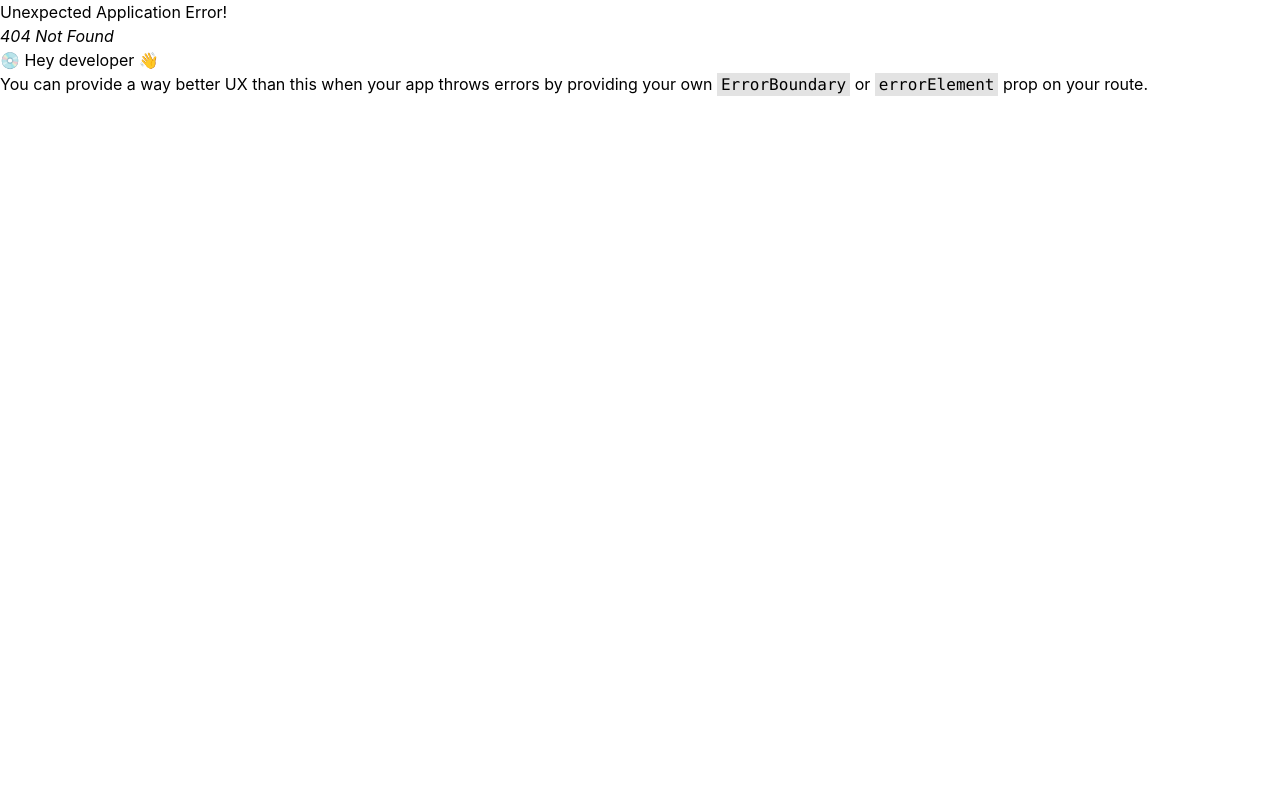
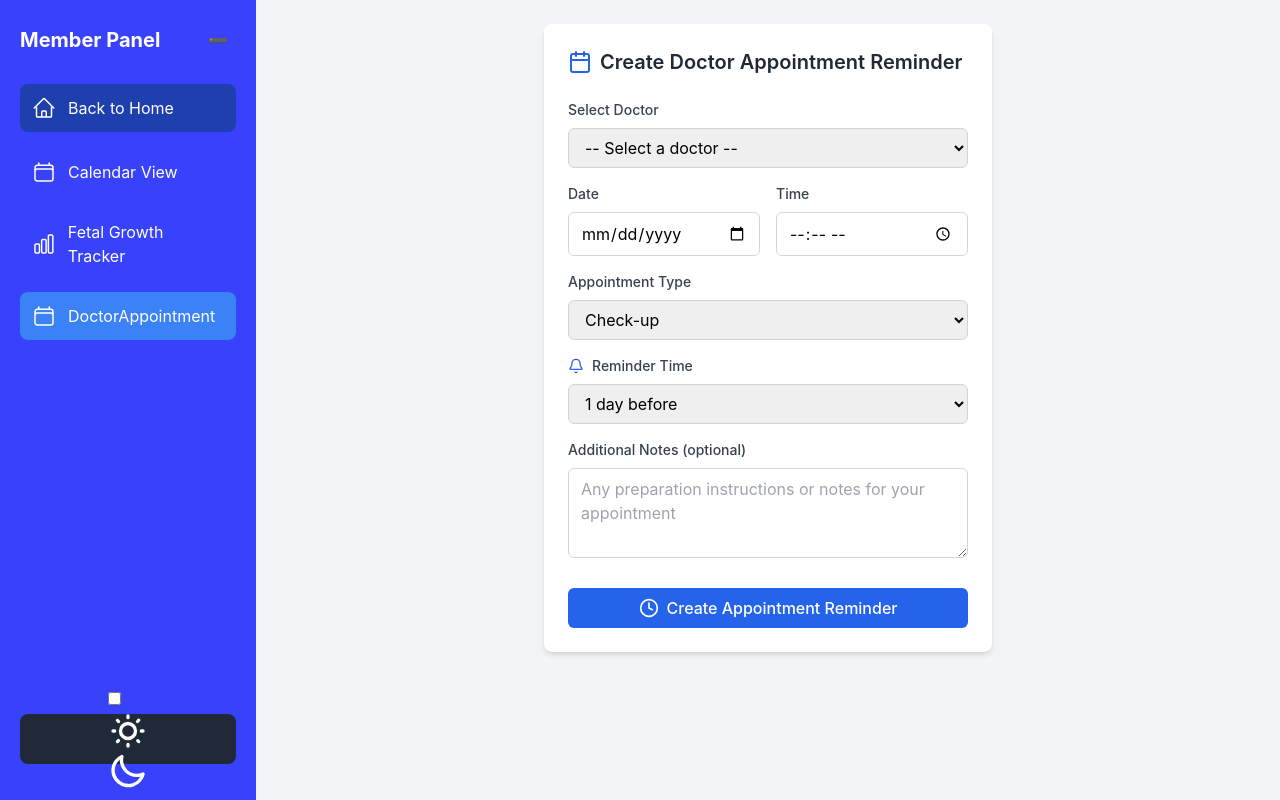
Before and after one commit to thanhdong06/PGSystem_FE, a React (Vite) app: page /member/DoctorAppointmentReminder in a window 1280 px wide. Before the commit this address had no page. Built offline with nearby package versions, Linux system fonts and the light colour scheme.

Commit message:
[Tuan] Update new process DoctorAppointmentReminder =

```diff
--- a/src/App.jsx
+++ b/src/App.jsx
@@ -27,6 +27,7 @@ import AdminLayout from "./components/layout/AdminLayout";
 import { ToastContainer } from "react-toastify";
 import "react-toastify/dist/ReactToastify.css";
 import MembershipManagement from "./pages/admin/Memberships/Memberships";
+import DoctorAppointmentReminder from "./pages/DoctorAppointment/DoctorAppointment";
 
 
 function App() {
@@ -62,6 +63,7 @@ function App() {
         { index: true, element: <Navigate to="/member/reminder" replace /> },
         { path: "reminder", element: <CalendarView /> },
         { path: "fetalgrowthtracker", element: <FatalGrowthTracker /> },
+        { path: "DoctorAppointmentReminder", element: <DoctorAppointmentReminder/> },
       ],
     },
     {
--- /dev/null
+++ b/src/pages/DoctorAppointment/DoctorAppointment.jsx
@@ -0,0 +1,263 @@
+import React, { useState, useEffect } from 'react';
+import { Calendar, Clock, Bell } from 'lucide-react';
+
+// Main component for creating doctor appointment reminders
+const DoctorAppointmentReminder = () => {
+  // State for form data
+  const [appointmentData, setAppointmentData] = useState({
+    doctorName: '',
+    appointmentDate: '',
+    appointmentTime: '',
+    appointmentType: 'Check-up',
+    reminderTime: '1 day before',
+    notes: '',
+  });
+
+  // State for doctors list (would typically come from an API)
+  const [doctors, setDoctors] = useState([]);
+  // State for tracking form submission
+  const [isSubmitted, setIsSubmitted] = useState(false);
+  // State for validation errors
+  const [errors, setErrors] = useState({});
+
+  // Effect to fetch doctors (simulated here)
+  useEffect(() => {
+    // In a real application, this would be an API call
+    // Here we're simulating with mock data
+    setTimeout(() => {
+      setDoctors([
+        { id: 1, name: 'Dr. Sarah Johnson', specialty: 'Cardiology' },
+        { id: 2, name: 'Dr. Michael Chen', specialty: 'Family Medicine' },
+        { id: 3, name: 'Dr. Priya Patel', specialty: 'Pediatrics' },
+        { id: 4, name: 'Dr. James Wilson', specialty: 'Orthopedics' },
+      ]);
+    }, 500);
+  }, []);
+
+  // Handle input changes
+  const handleInputChange = (e) => {
+    const { name, value } = e.target;
+    setAppointmentData({
+      ...appointmentData,
+      [name]: value,
+    });
+
+    // Clear error for this field when user starts typing
+    if (errors[name]) {
+      setErrors({
+        ...errors,
+        [name]: null,
+      });
+    }
+  };
+
+  // Validate form before submission
+  const validateForm = () => {
+    const newErrors = {};
+
+    // Required fields validation
+    if (!appointmentData.doctorName) newErrors.doctorName = 'Please select a doctor';
+    if (!appointmentData.appointmentDate) newErrors.appointmentDate = 'Please select a date';
+    if (!appointmentData.appointmentTime) newErrors.appointmentTime = 'Please select a time';
+
+    // Date validation - ensure it's not in the past
+    if (appointmentData.appointmentDate) {
+      const selectedDate = new Date(appointmentData.appointmentDate);
+      const today = new Date();
+      today.setHours(0, 0, 0, 0);
+
+      if (selectedDate < today) {
+        newErrors.appointmentDate = 'Appointment date cannot be in the past';
+      }
+    }
+
+    setErrors(newErrors);
+    return Object.keys(newErrors).length === 0;
+  };
+
+  // Handle form submission
+  const handleSubmit = (e) => {
+    e.preventDefault();
+
+    // Validate before proceeding
+    if (!validateForm()) return;
+
+    // In a real application, this would call an API to save the appointment
+    console.log('Creating calendar reminder:', appointmentData);
+
+    // Show success message
+    setIsSubmitted(true);
+
+    // Reset form after 3 seconds
+    setTimeout(() => {
+      setIsSubmitted(false);
+      setAppointmentData({
+        doctorName: '',
+        appointmentDate: '',
+        appointmentTime: '',
+        appointmentType: 'Check-up',
+        reminderTime: '1 day before',
+        notes: '',
+      });
+    }, 3000);
+  };
+
+  // Appointment type options
+  const appointmentTypes = [
+    'Check-up',
+    'pregnancy check-up schedule',
+    'Procedure',
+    'tests to be performed',
+    'vaccination schedule',
+    'Other'
+  ];
+
+  // Reminder time options
+  const reminderOptions = [
+    '15 minutes before',
+    '30 minutes before',
+    '1 hour before',
+    '2 hours before',
+    '1 day before',
+    '2 days before',
+    '1 week before'
+  ];
+
+  return (
+    <div className="max-w-md mx-auto bg-white rounded-lg shadow-md p-6">
+      <div className="flex items-center mb-6">
+        <Calendar className="text-blue-600 mr-2" />
+        <h2 className="text-xl font-semibold text-gray-800">Create Doctor Appointment Reminder</h2>
+      </div>
+
+      {isSubmitted ? (
+        <div className="bg-green-100 border border-green-400 text-green-700 px-4 py-3 rounded mb-4">
+          <p className="font-medium">Appointment reminder created successfully!</p>
+          <p>Your appointment with {appointmentData.doctorName} has been added to your calendar.</p>
+        </div>
+      ) : (
+        <form onSubmit={handleSubmit}>
+          {/* Doctor Selection */}
+          <div className="mb-4">
+            <label className="block text-gray-700 text-sm font-medium mb-2" htmlFor="doctorName">
+              Select Doctor
+            </label>
+            <select
+              id="doctorName"
+              name="doctorName"
+              value={appointmentData.doctorName}
+              onChange={handleInputChange}
+              className={`w-full px-3 py-2 border rounded-md ${errors.doctorName ? 'border-red-500' : 'border-gray-300'}`}
+            >
+              <option value="">-- Select a doctor --</option>
+              {doctors.map(doctor => (
+                <option key={doctor.id} value={doctor.name}>
+                  {doctor.name} - {doctor.specialty}
+                </option>
+              ))}
+            </select>
+            {errors.doctorName && <p className="text-red-500 text-xs mt-1">{errors.doctorName}</p>}
+          </div>
+
+          {/* Date and Time Selection */}
+          <div className="grid grid-cols-2 gap-4 mb-4">
+            <div>
+              <label className="block text-gray-700 text-sm font-medium mb-2" htmlFor="appointmentDate">
+                Date
+              </label>
+              <input
+                type="date"
+                id="appointmentDate"
+                name="appointmentDate"
+                value={appointmentData.appointmentDate}
+                onChange={handleInputChange}
+                className={`w-full px-3 py-2 border rounded-md ${errors.appointmentDate ? 'border-red-500' : 'border-gray-300'}`}
+              />
+              {errors.appointmentDate && <p className="text-red-500 text-xs mt-1">{errors.appointmentDate}</p>}
+            </div>
+            <div>
+              <label className="block text-gray-700 text-sm font-medium mb-2" htmlFor="appointmentTime">
+                Time
+              </label>
+              <input
+                type="time"
+                id="appointmentTime"
+                name="appointmentTime"
+                value={appointmentData.appointmentTime}
+                onChange={handleInputChange}
+                className={`w-full px-3 py-2 border rounded-md ${errors.appointmentTime ? 'border-red-500' : 'border-gray-300'}`}
+              />
+              {errors.appointmentTime && <p className="text-red-500 text-xs mt-1">{errors.appointmentTime}</p>}
+            </div>
+          </div>
+
+          {/* Appointment Type */}
+          <div className="mb-4">
+            <label className="block text-gray-700 text-sm font-medium mb-2" htmlFor="appointmentType">
+              Appointment Type
+            </label>
+            <select
+              id="appointmentType"
+              name="appointmentType"
+              value={appointmentData.appointmentType}
+              onChange={handleInputChange}
+              className="w-full px-3 py-2 border border-gray-300 rounded-md"
+            >
+              {appointmentTypes.map(type => (
+                <option key={type} value={type}>{type}</option>
+              ))}
+            </select>
+          </div>
+
+          {/* Reminder Time */}
+          <div className="mb-4">
+            <label className="block text-gray-700 text-sm font-medium mb-2" htmlFor="reminderTime">
+              <div className="flex items-center">
+                <Bell className="text-blue-600 mr-2 h-4 w-4" />
+                <span>Reminder Time</span>
+              </div>
+            </label>
+            <select
+              id="reminderTime"
+              name="reminderTime"
+              value={appointmentData.reminderTime}
+              onChange={handleInputChange}
+              className="w-full px-3 py-2 border border-gray-300 rounded-md"
+            >
+              {reminderOptions.map(option => (
+                <option key={option} value={option}>{option}</option>
+              ))}
+            </select>
+          </div>
+
+          {/* Notes */}
+          <div className="mb-6">
+            <label className="block text-gray-700 text-sm font-medium mb-2" htmlFor="notes">
+              Additional Notes (optional)
+            </label>
+            <textarea
+              id="notes"
+              name="notes"
+              rows="3"
+              value={appointmentData.notes}
+              onChange={handleInputChange}
+              placeholder="Any preparation instructions or notes for your appointment"
+              className="w-full px-3 py-2 border border-gray-300 rounded-md"
+            ></textarea>
+          </div>
+
+          {/* Submit Button */}
+          <button
+            type="submit"
+            className="w-full bg-blue-600 hover:bg-blue-700 text-white font-medium py-2 px-4 rounded-md transition duration-300 flex items-center justify-center"
+          >
+            <Clock className="mr-2 h-5 w-5" />
+            Create Appointment Reminder
+          </button>
+        </form>
+      )}
+    </div>
+  );
+};
+
+export default DoctorAppointmentReminder;
--- a/src/pages/Members/MemberSidebar.jsx
+++ b/src/pages/Members/MemberSidebar.jsx
@@ -19,6 +19,11 @@ const routes = [
     path: "/member/fetalgrowthtracker",
     icon: <ChartBarIcon className={iconClasses} />,
     name: "Fetal Growth Tracker",
+  },
+  {
+    path: "/member/DoctorAppointmentReminder",
+    icon: <CalendarIcon className={iconClasses} />,
+    name: "DoctorAppointment",
   },
 ];
 
--- a/src/pages/admin/Memberships/Memberships.jsx
+++ b/src/pages/admin/Memberships/Memberships.jsx
@@ -21,7 +21,7 @@ function MembershipManagement() {
       setLoading(true);
       const response = await fetch(API_URL);
       const data = await response.json();
-      // Giả sử API trả về: { value: { status: '200', message: '...', data: [ ... ] } }
+      // API returns: { value: { status: '200', message: '...', data: [ ... ] } }
       setMemberships(data.value.data);
     } catch (error) {
       console.error("Error fetching memberships:", error);
@@ -72,29 +72,23 @@ function MembershipManagement() {
     }
   };
 
-  // Function to delete a membership - Updated to use membership.mid
+  // Function to delete a membership - Removed token authentication as requested
   const handleDeleteMembership = async (membershipMid) => {
     setDeleteLoading(true);
     try {
-      // Lấy token từ localStorage hoặc nguồn xác thực của bạn
-      const token = localStorage.getItem("authToken");
-      if (!token) {
-        throw new Error("Authorization token not found");
-      }
-
-      // Tạo URL với query parameter MID
+      // Create URL with query parameter MID
       const deleteUrl = `${DELETE_API_URL}?MID=${membershipMid}`;
       console.log("Delete URL:", deleteUrl);
 
       const response = await fetch(deleteUrl, {
         method: "DELETE",
         headers: {
-          "accept": "text/plain",
-          "Authorization": `Bearer ${token}`
+          "accept": "text/plain"
+          // Token authentication removed as requested
         }
       });
 
-      // Đọc phản hồi từ API
+      // Read API response
       const result = await response.text();
       console.log("Delete API response:", result);
 
@@ -103,11 +97,11 @@ function MembershipManagement() {
         throw new Error(`Failed to delete membership: ${result}`);
       }
 
-      // Nếu thành công, refresh danh sách memberships
+      // If successful, refresh memberships list
       await fetchMemberships();
     } catch (error) {
       console.error("Error deleting membership:", error);
-      // Có thể hiển thị thông báo lỗi cho người dùng tại đây
+      // Error message could be displayed to the user here
     } finally {
       setDeleteLoading(false);
       setSelectedMembershipId(null);
```
